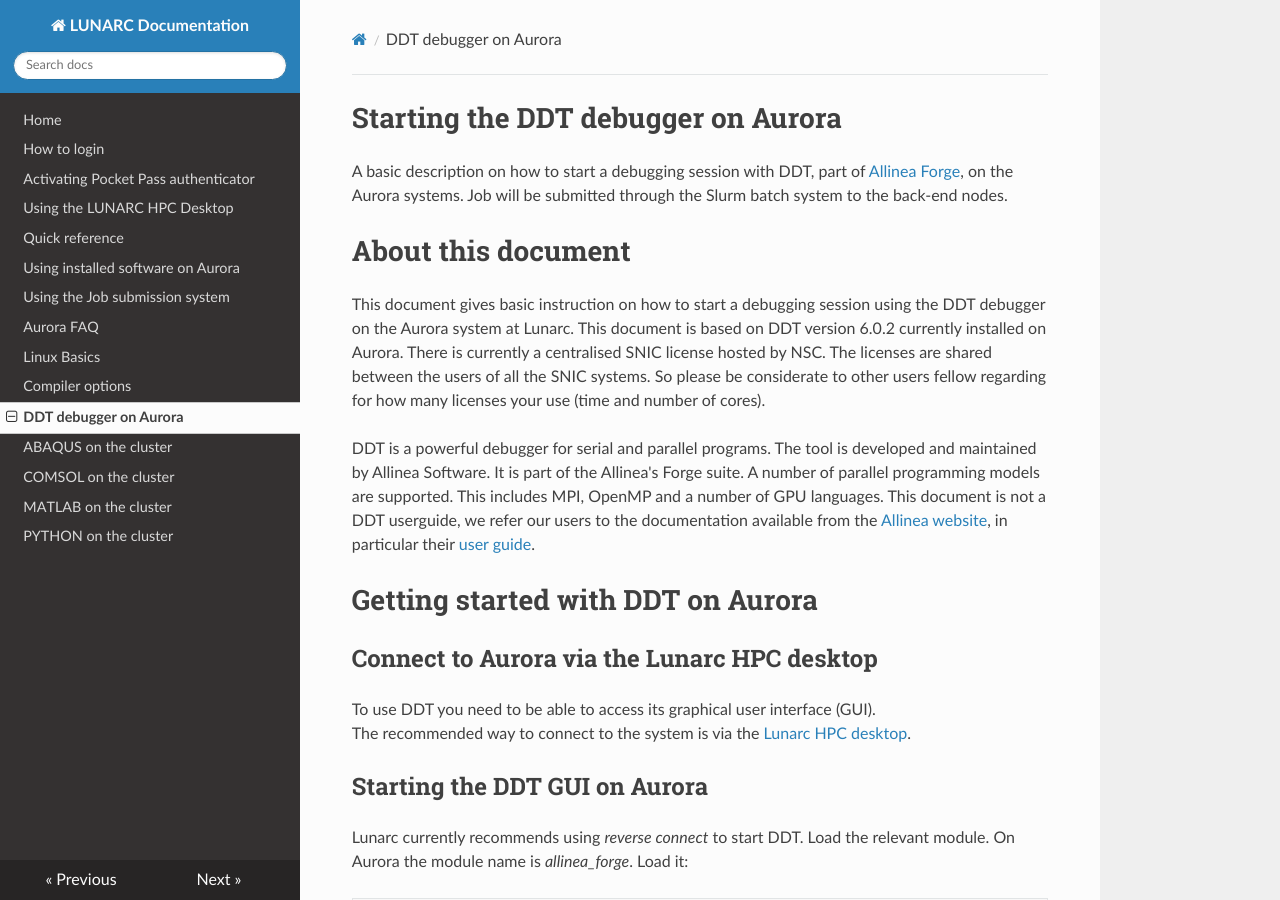
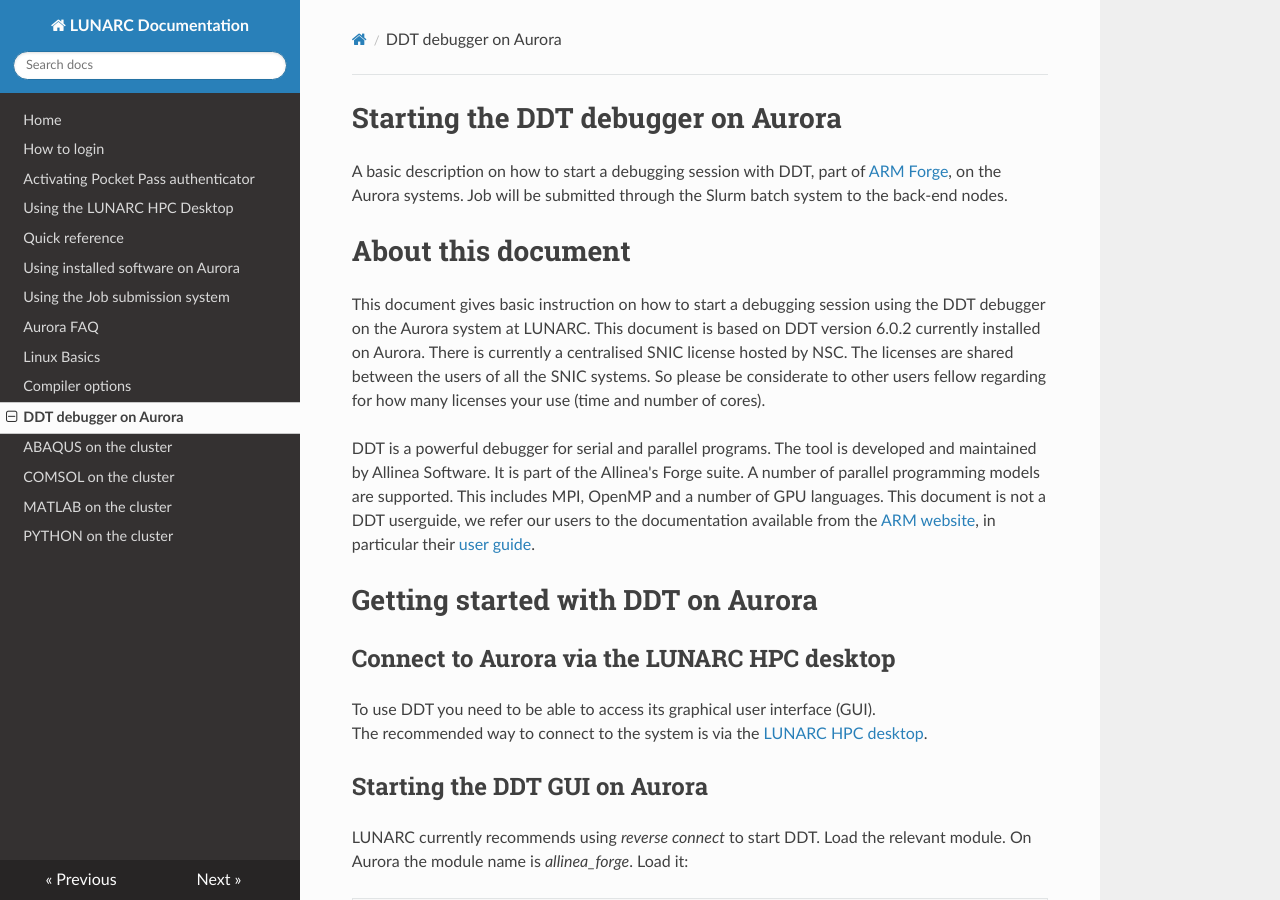
Before and after one commit to lunarc/lunarc_docs, an MkDocs documentation site: the page built from docs/ddt_debugger.md, in a window 1280 px wide and 900 px high. Built offline with MkDocs 1.6.1, drawn with Linux system fonts in a browser that asks for light colours; nearby versions of some CDN libraries; old or Windows-style settings are respelled for this version of MkDocs.

Commit message:
Casing corrected Lunarc -> LUNARC

````diff
--- a/docs/ddt_debugger.md
+++ b/docs/ddt_debugger.md
@@ -1,20 +1,20 @@
 
 # Starting the DDT debugger on Aurora
 
-A basic description on how to start a debugging session with DDT, part of [Allinea Forge](http://www.allinea.com/products/develop-allinea-forge), on the Aurora systems.  Job will be submitted through the Slurm batch system to the back-end nodes.
+A basic description on how to start a debugging session with DDT, part of [ARM Forge](http://www.allinea.com/products/develop-allinea-forge), on the Aurora systems.  Job will be submitted through the Slurm batch system to the back-end nodes.
 
 # About this document
 
-This document gives basic instruction on how to start a debugging session using the DDT debugger on the Aurora system at Lunarc.  This document is based on DDT version 6.0.2 currently installed on Aurora.  There is currently a centralised SNIC license hosted by NSC.  The licenses are shared between the users of all the SNIC systems.  So please be considerate to other users fellow regarding for how many licenses your use (time and number of cores).
+This document gives basic instruction on how to start a debugging session using the DDT debugger on the Aurora system at LUNARC.  This document is based on DDT version 6.0.2 currently installed on Aurora.  There is currently a centralised SNIC license hosted by NSC.  The licenses are shared between the users of all the SNIC systems.  So please be considerate to other users fellow regarding for how many licenses your use (time and number of cores).
 
-DDT is a powerful debugger for serial and parallel programs.  The tool is developed and maintained by Allinea Software.  It is part of the Allinea's Forge suite.  A number of parallel programming models are supported.  This includes MPI, OpenMP and a number of GPU languages.  This document is not a DDT userguide, we refer our users to the documentation available from the [Allinea website](http://www.allinea.com/product-documentation), in particular their [user guide](http://content.allinea.com/downloads/userguide-forge.pdf).
+DDT is a powerful debugger for serial and parallel programs.  The tool is developed and maintained by Allinea Software.  It is part of the Allinea's Forge suite.  A number of parallel programming models are supported.  This includes MPI, OpenMP and a number of GPU languages.  This document is not a DDT userguide, we refer our users to the documentation available from the [ARM website](http://www.allinea.com/product-documentation), in particular their [user guide](http://content.allinea.com/downloads/userguide-forge.pdf).
 
 # Getting started with DDT on Aurora
 
-## Connect to Aurora via the Lunarc HPC desktop
+## Connect to Aurora via the LUNARC HPC desktop
 
 To use DDT you need to be able to access its graphical user interface (GUI).
-The recommended way to connect to the system is via the [Lunarc HPC desktop](using_hpc_desktop).
+The recommended way to connect to the system is via the [LUNARC HPC desktop](using_hpc_desktop).
 
 <!--
 ### Using x-forwarding under Linux or on a Mac
@@ -30,7 +30,7 @@
 
 ## Starting the DDT GUI on Aurora
 
-Lunarc currently recommends using *reverse connect* to start DDT.  Load the relevant module.  On Aurora the module name is *allinea_forge*.  Load it:
+LUNARC currently recommends using *reverse connect* to start DDT.  Load the relevant module.  On Aurora the module name is *allinea_forge*.  Load it:
 ```bash
     module load allinea_forge
 ```
````
Also changed, not shown: docs/Abaqus.md (+2 -2 lines), docs/COMSOL.md (+4 -4 lines), docs/MATLAB.md (+5 -5 lines), docs/Python.md (+2 -2 lines).
